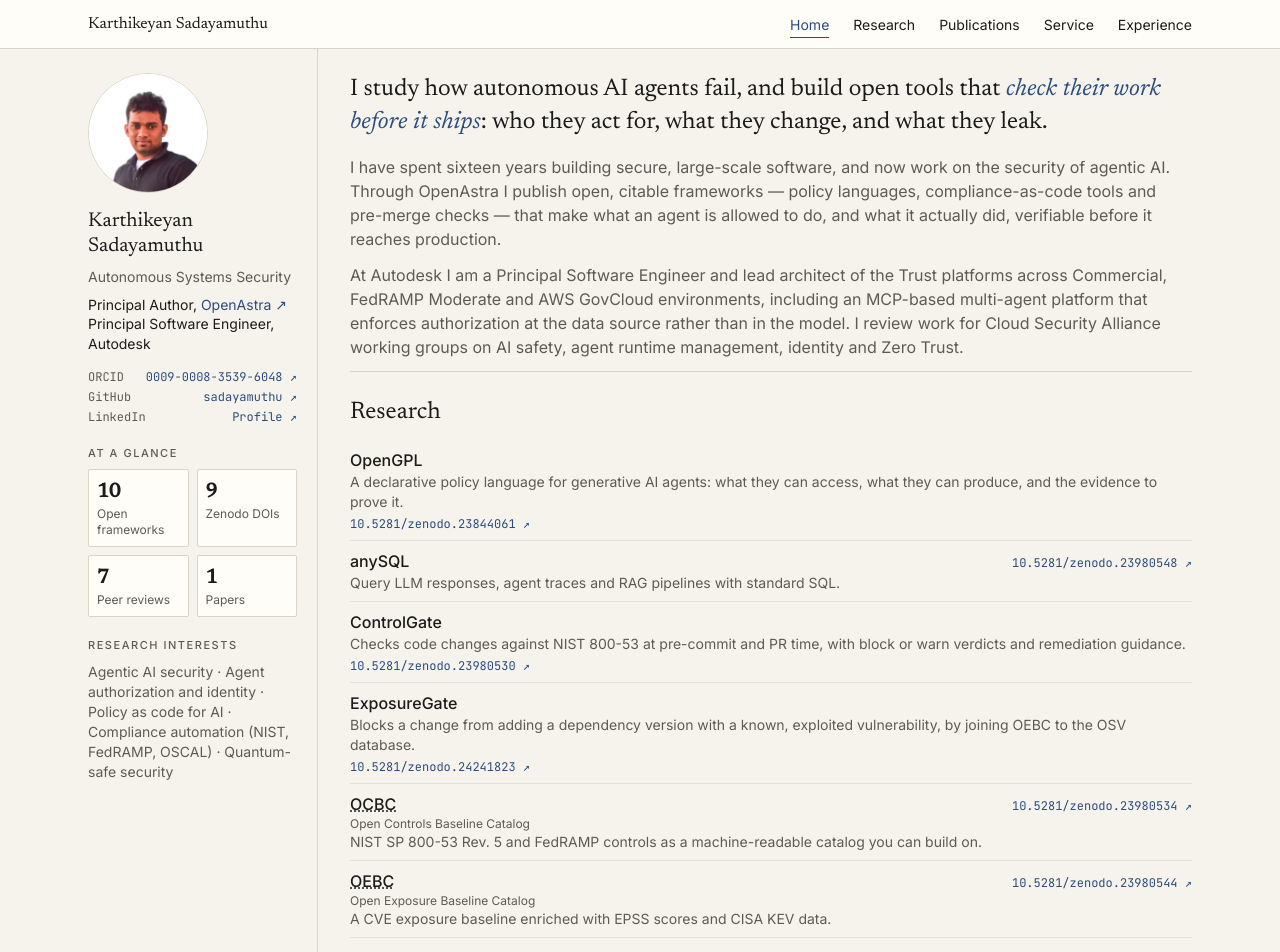
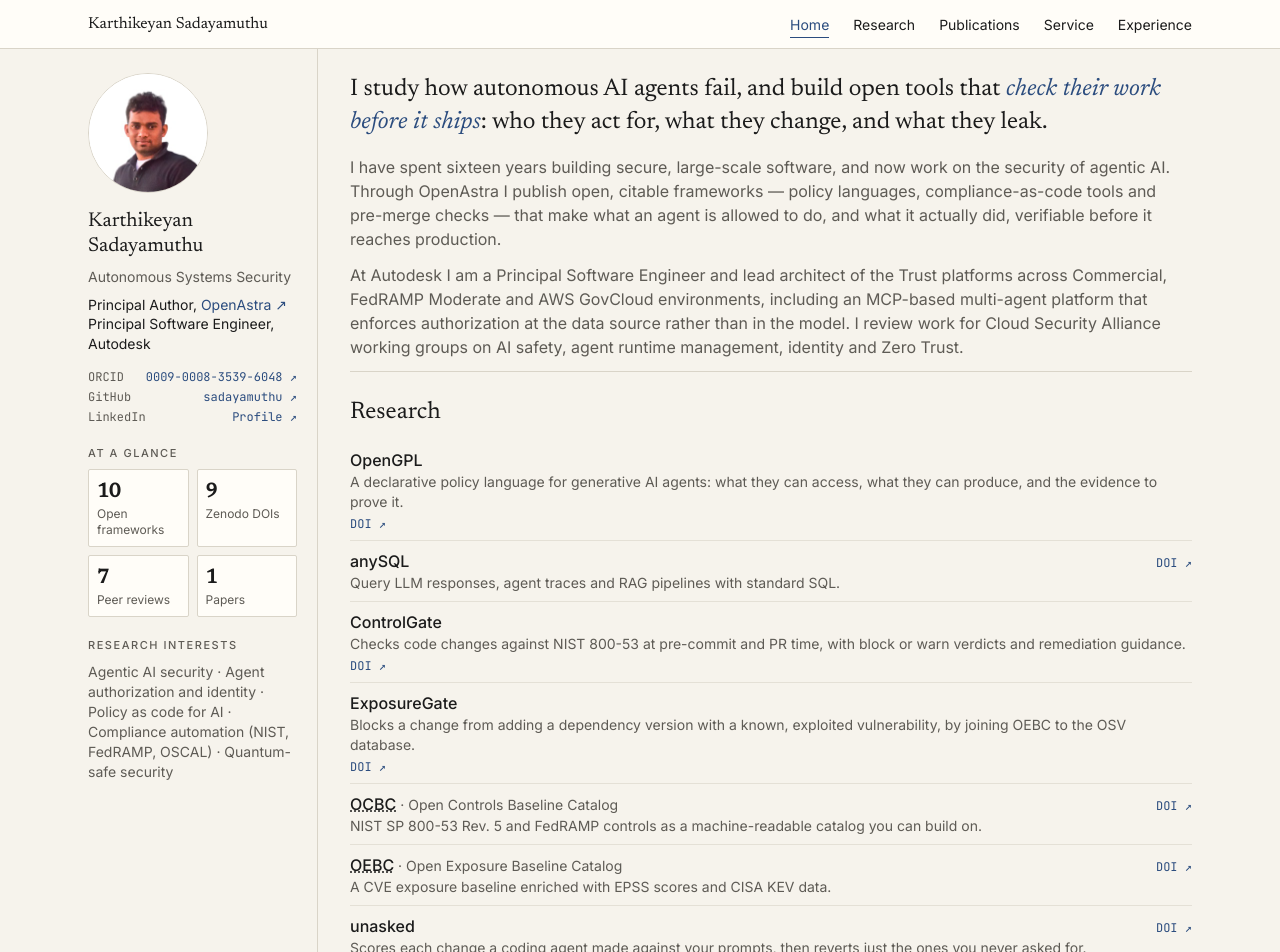
Before and after one commit to sadayamuthu/sadayamuthu.com, a React (Vite) app: page / in a window 1280 px wide. Shown: the top 952 px of the page. Built offline with nearby package versions, Linux system fonts and the light colour scheme.

Commit message:
Home: compact DOI links and inline full names in Research

```diff
--- a/src/pages/Home.jsx
+++ b/src/pages/Home.jsx
@@ -1,7 +1,7 @@
 import { useEffect } from 'react'
 import { Link, useLocation, useNavigate } from 'react-router-dom'
 import { data, homeProjects, sortedPeerReviews, primaryLink, publicationsByYear } from '../data/site'
-import { FullName, ProjectName, Section, Row } from '../components/ui'
+import { ProjectName, Section, Row } from '../components/ui'
 import ReviewRow from '../components/ReviewRow'
 import { legacyRedirect } from '../lib/legacy'
 
@@ -22,10 +22,10 @@ function Statement({ text }) {
 function ProjectLink({ project }) {
   const { label, href } = primaryLink(project)
   if (!href) return null
-  const text = project.doi ? project.doi : label
+  const props = project.doi ? { title: project.doi, 'aria-label': `DOI ${project.doi}` } : {}
   return (
-    <a href={href} target="_blank" rel="noreferrer" className="hover:underline">
-      {text} <span aria-hidden="true">↗</span>
+    <a href={href} target="_blank" rel="noreferrer" className="hover:underline whitespace-nowrap" {...props}>
+      {label} <span aria-hidden="true">↗</span>
     </a>
   )
 }
@@ -62,8 +62,15 @@ export default function Home() {
           <>
             {projects.map((p) => (
               <Row key={p.slug} aside={<ProjectLink project={p} />}>
-                <Link to={`/research/${p.slug}`} className="font-medium hover:text-acc"><ProjectName project={p} /></Link>
-                <FullName project={p} />
+                <p>
+                  <Link to={`/research/${p.slug}`} className="font-medium hover:text-acc"><ProjectName project={p} /></Link>
+                  {p.fullName && (
+                    <>
+                      <span className="text-sm text-ink-muted" aria-hidden="true"> · </span>
+                      <span className="text-sm text-ink-muted">{p.fullName}</span>
+                    </>
+                  )}
+                </p>
                 <p className="text-sm text-ink-muted">{p.summary}</p>
               </Row>
             ))}
```
Also changed, not shown: 1 other file (tests, documents, lock files or other folders).
